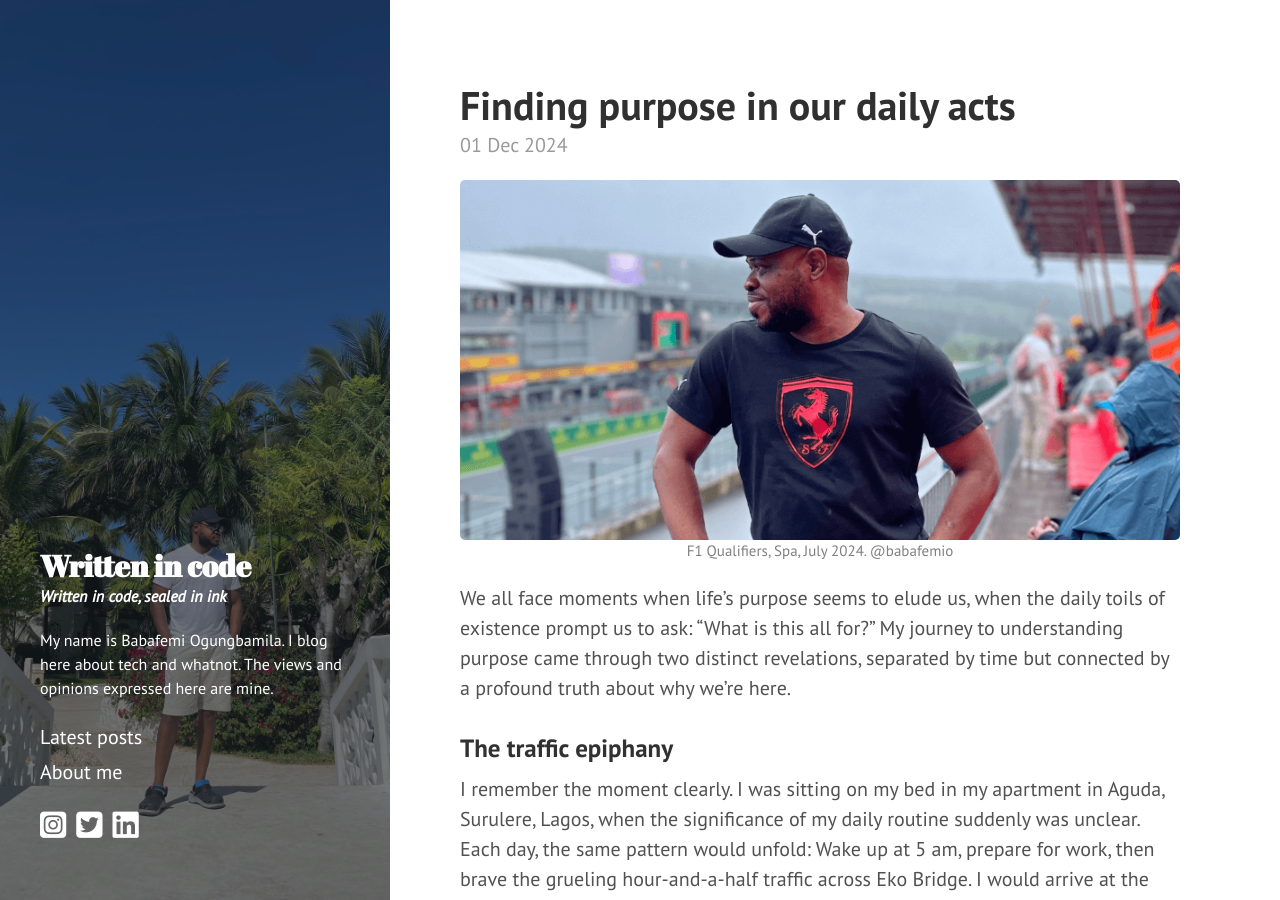
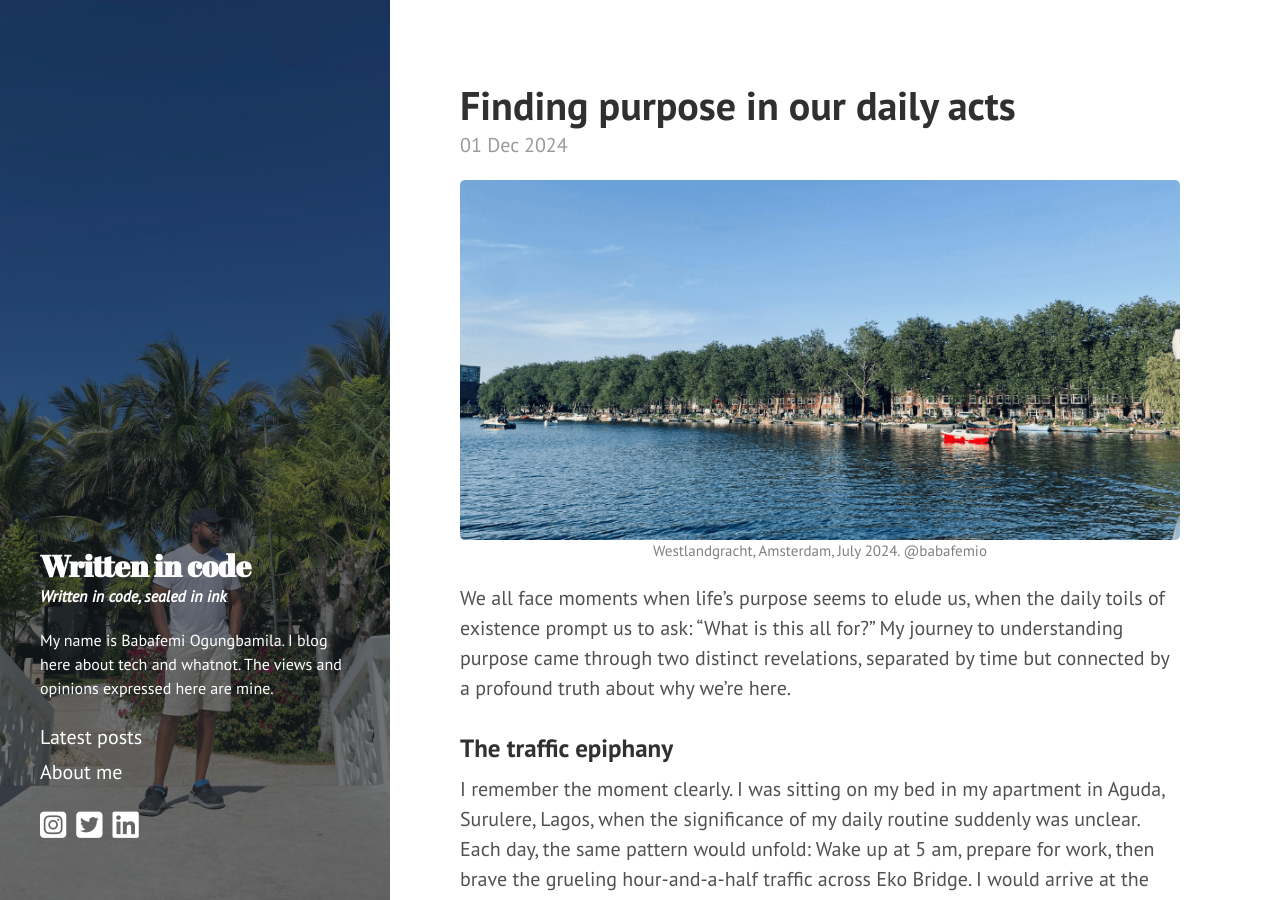
Before and after one commit to babafemio/babafemio.github.io, a Jekyll site: the page built from _posts/2024-12-01-finding-purpose-daily.md, in a window 1280 px wide and 900 px high. Built offline with Jekyll 4.4.1, drawn with Linux system fonts in a browser that asks for light colours; nearby versions of some CDN libraries.

Commit message:
Changed finding purpose image

```diff
--- a/_posts/2024-12-01-finding-purpose-daily.md
+++ b/_posts/2024-12-01-finding-purpose-daily.md
@@ -2,9 +2,9 @@
 layout: post
 title: Finding purpose in our daily acts
 tags: purpose inspiration reflections growth meaning love grace
-image: /public/images/f1-qualys-spa-july2024.png
+image: /public/images/westlandgracht-amsterdam-july-2024.png
 description: Explore the profound connection between daily life and faith in uncovering purpose. This blog reflects on how seemingly mundane routines can hold divine significance. Discover the power of small actions to inspire, uplift, and guide others spiritually. Learn how to be a light that leads hearts closer to God.
-image-caption: F1 Qualifiers, Spa, July 2024. @babafemio
+image-caption: Westlandgracht, Amsterdam, July 2024. @babafemio
 ---
 
 We all face moments when life's purpose seems to elude us, when the daily toils of existence prompt us to ask: "What is this all for?" My journey to understanding purpose came through two distinct revelations, separated by time but connected by a profound truth about why we're here.
```
Also changed, not shown: public/images/westlandgracht-amsterdam-july-2024.png (added).
